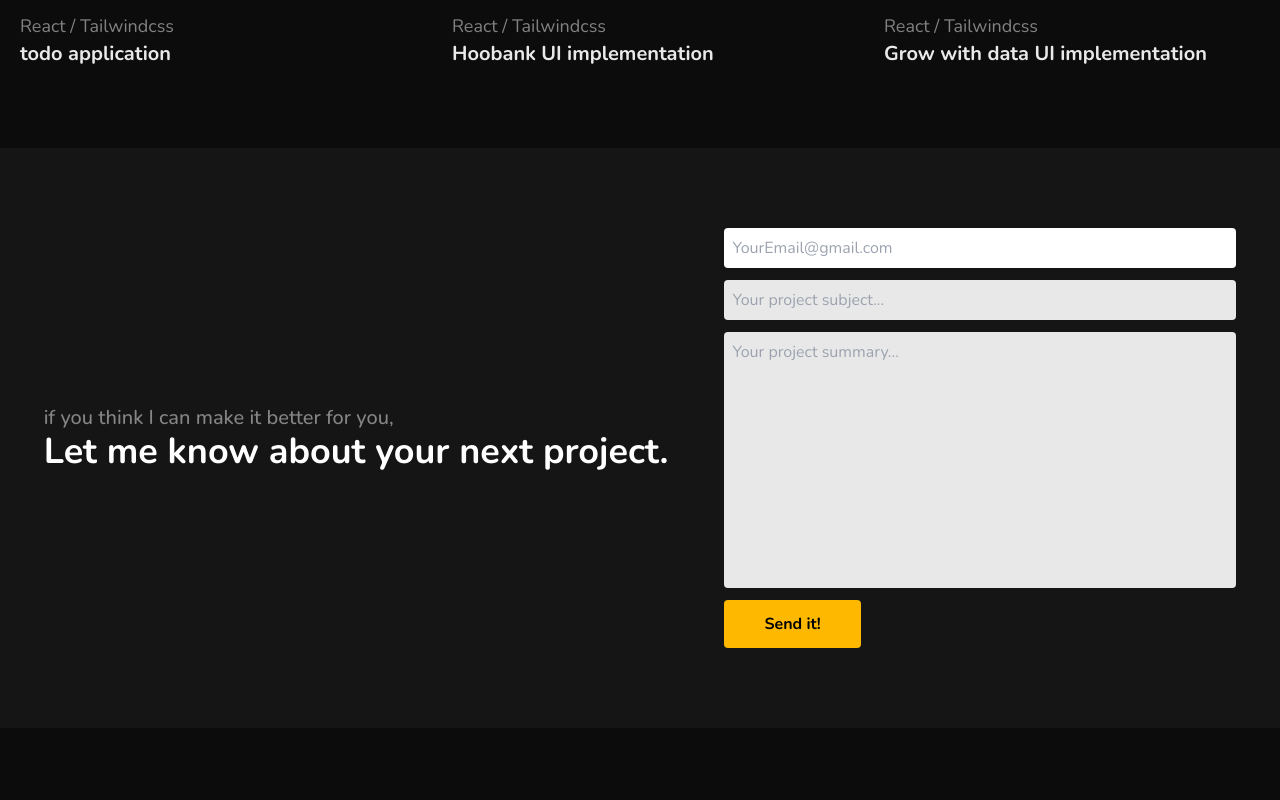
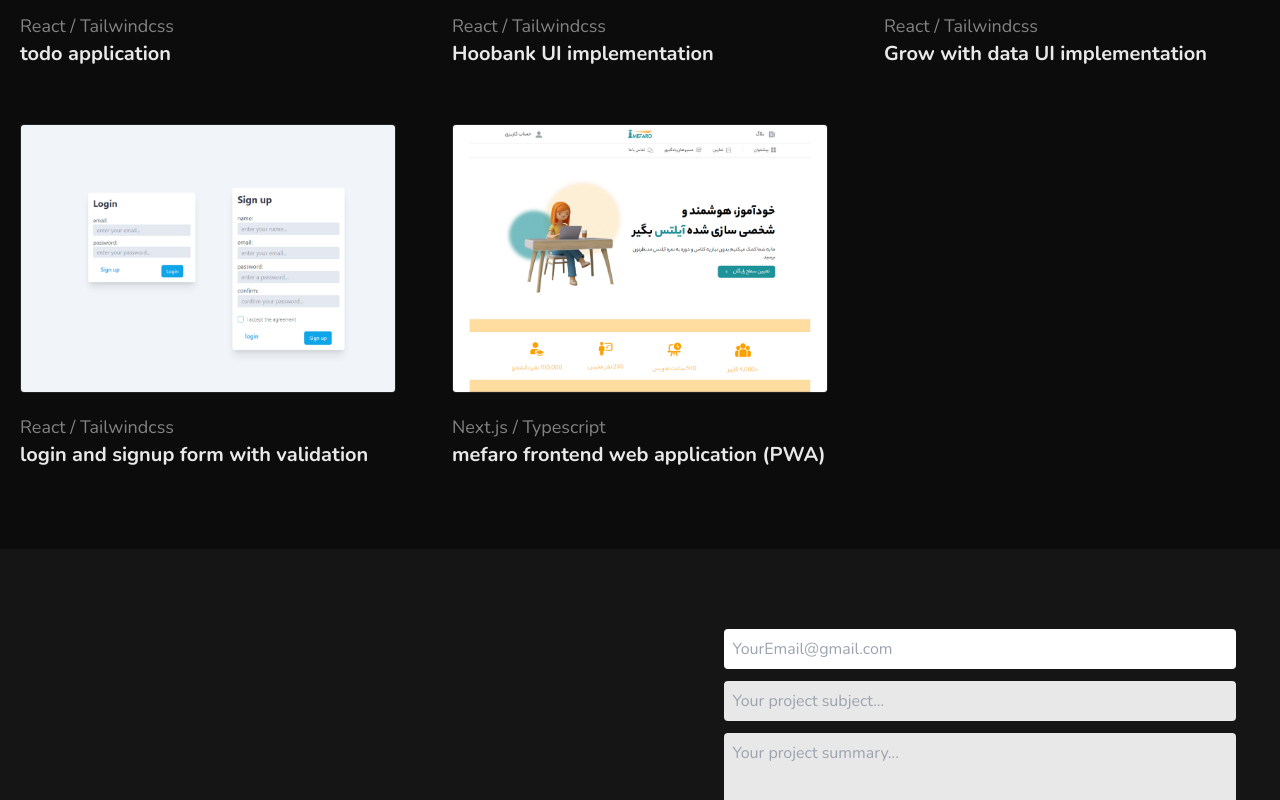
Before and after one commit to erfunit/erfundev-portfolio, a React (Vite) app: page / in a window 1280 px wide. Shown: the part 1260-2060 px from the top of the page. Built offline with nearby package versions, Linux system fonts and the light colour scheme.

Commit message:
another projects

```diff
--- a/src/components/Projects.js
+++ b/src/components/Projects.js
@@ -20,4 +20,18 @@ export const projects = [
     githubLink: "https://github.com/erfunit/grow-with-data",
     demo: "https://erfun-grow-with-data.netlify.app/",
   },
+  {
+    thumbnail: "/assets/login.jpg",
+    title: "login and signup form with validation",
+    techs: "React / Tailwindcss",
+    githubLink: "https://github.com/erfunit/React-LoginForm",
+    demo: "https://erfunitloginform.netlify.app/",
+  },
+  {
+    thumbnail: "/assets/mefaro.jpg",
+    title: "mefaro frontend web application (PWA)",
+    techs: "Next.js / Typescript",
+    githubLink: "https://github.com/erfunit/mefaro-frontend",
+    demo: "https://next.mefaro.ir",
+  },
 ];
```
Also changed, not shown: public/assets/login.jpg (added), public/assets/mefaro.jpg (added).
